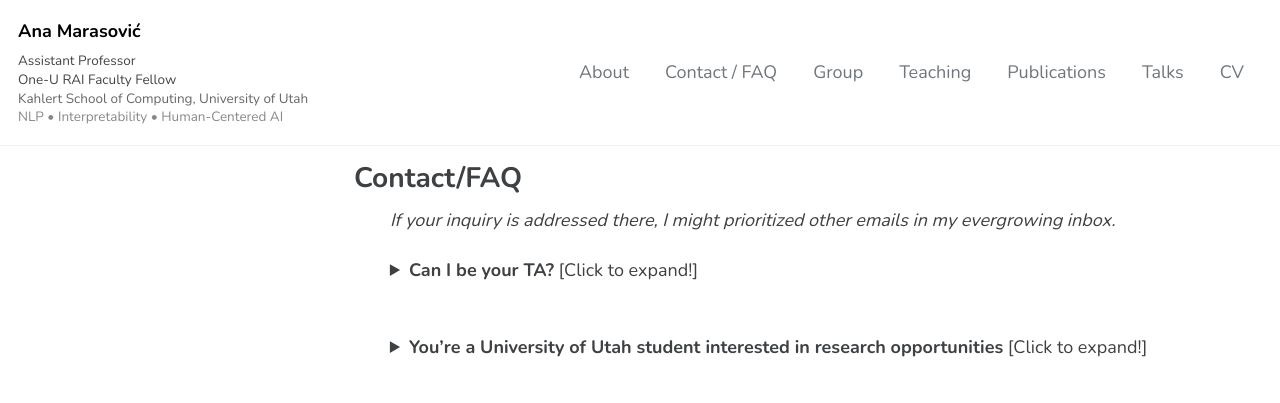
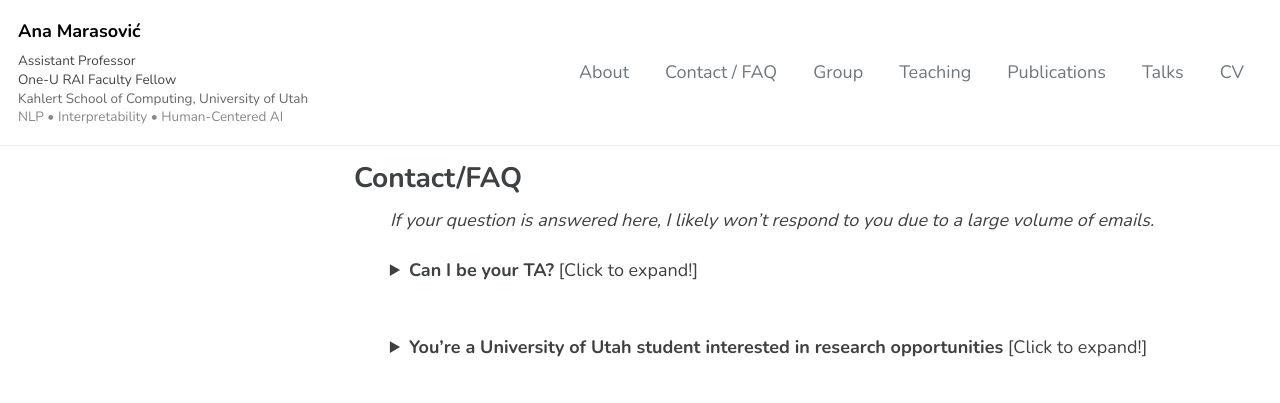
Before and after one commit to amarasovic/amarasovic.github.io, a Jekyll site: the page built from contact/index.md, in a window 1280 px wide. Shown: the top 403 px of the page. Built offline with Jekyll 4.4.1, drawn with Linux system fonts in a browser that asks for light colours; cached includes are drawn as plain includes; a script that is not in the unit is left out.

Commit message:
Update contact page introductory message for clarity
- Replace "inquiry is addressed there" with "question is answered here"
- Change "might prioritized" to "likely won't respond" for clearer expectations
- Improve grammar and directness of the message

🤖 Generated with [Claude Code](https://claude.ai/code)

Co-Authored-By: Claude <noreply@anthropic.com>

```diff
--- a/contact/index.md
+++ b/contact/index.md
@@ -6,7 +6,7 @@ title: "Contact/FAQ"
 date:   2022-09-30 22:15:29 -0800
 ---
 
-*If your inquiry is addressed there, I might prioritized other emails in my evergrowing inbox.*
+*If your question is answered here, I likely won't respond to you due to a large volume of emails.*
 
 {::options parse_block_html="true" /}
 
```
